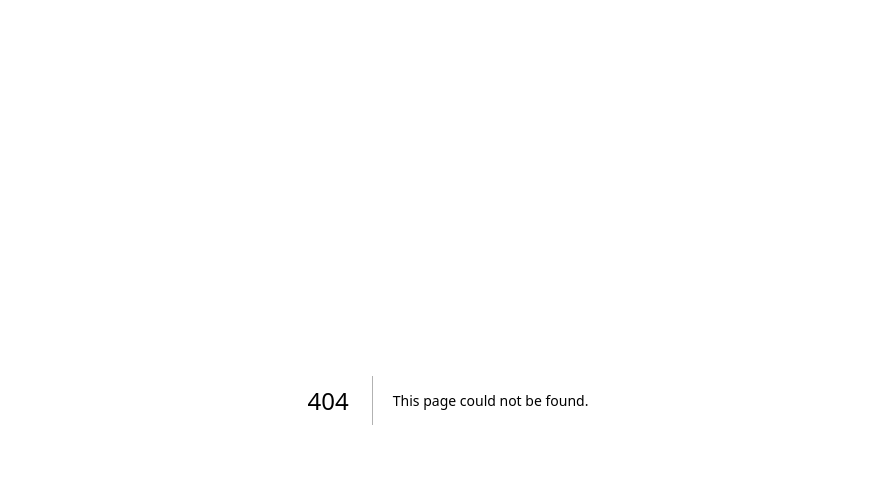
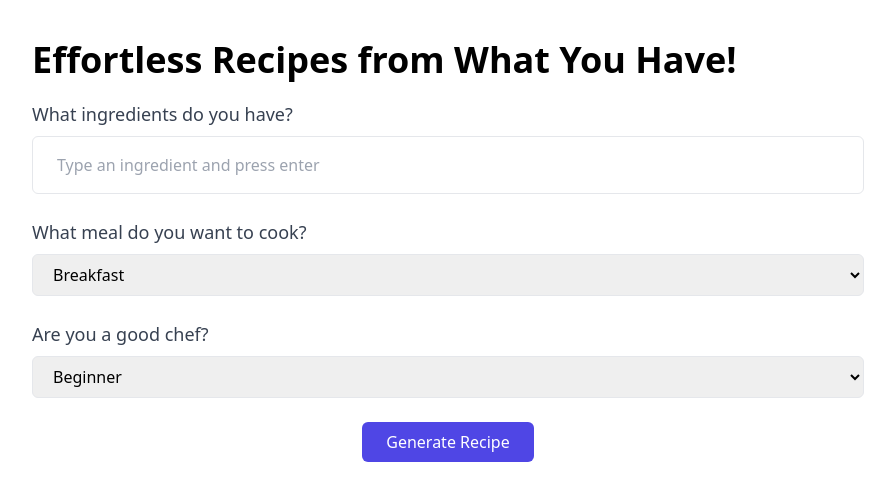
Before and after one commit to Nusa-Foods/web-client, a Next.js app: page /create-ai-recipe in a window 1280 px wide. Before the commit this address had no page. Shown: the top 500 px of the page, without its empty margins (192-1087 px from the left). Built offline with nearby package versions, Linux system fonts and the light colour scheme.

Commit message:
feat: create ai recipe paage

```diff
--- /dev/null
+++ b/src/app/create-ai-recipe/page.tsx
@@ -0,0 +1,123 @@
+"use client"
+
+import { ChangeEvent, FormEvent, KeyboardEvent, useState } from "react";
+
+export default function aiPage() {
+    const [ingredients, setIngredients] = useState<string[]>([]);
+    const [inputValue, setInputValue] = useState<string>("");
+
+    const handleKeyDown = (e: KeyboardEvent<HTMLInputElement>) => {
+        if (e.key === "Enter" && inputValue) {
+            setIngredients([...ingredients, inputValue]);
+            setInputValue("");
+        }
+    };
+
+    const removeIngredient = (ingredientToRemove: string) => {
+        setIngredients(ingredients.filter(ingredient => ingredient !== ingredientToRemove));
+    };
+
+    const handleInputChange = (e: ChangeEvent<HTMLInputElement>) => {
+        setInputValue(e.target.value);
+    };
+
+    const handleSubmit = (e: FormEvent<HTMLFormElement>) => {
+        e.preventDefault()
+        // console.log(ingredients, 'ingredients>>>')
+    };
+
+    return (
+        <div className="min-h-screen py-10">
+            <div className="container mx-auto px-4 lg:px-8 max-w-4xl">
+                <h1 className="text-2xl sm:text-3xl md:text-4xl lg:text-4xl font-bold mb-4 sm:mb-5">
+                    Effortless Recipes from What You Have!
+                </h1>
+
+
+                <form onSubmit={handleSubmit}>
+                    {/* Input 1: Ingredients */}
+                    <div className="mb-6">
+                        <label
+                            htmlFor="ingredients"
+                            className="block text-lg font-medium text-gray-700 mb-2"
+                        >
+                            What ingredients do you have?
+                        </label>
+                        <div className="w-full px-4 py-2 border rounded-md focus-within:ring-2 focus-within:ring-indigo-500">
+                            {ingredients.map((ingredient, index) => (
+                                <span
+                                    key={index}
+                                    className="inline-block bg-indigo-100 text-indigo-700 px-3 py-1 rounded-full text-sm font-medium mr-2 mb-2"
+                                >
+                                    {ingredient}
+                                    <button
+                                        type="button"
+                                        className="ml-2 text-indigo-500 hover:text-indigo-700"
+                                        onClick={() => removeIngredient(ingredient)}
+                                    >
+                                        &times;
+                                    </button>
+                                </span>
+                            ))}
+                            <input
+                                type="text"
+                                value={inputValue}
+                                onChange={handleInputChange}
+                                onKeyDown={handleKeyDown}
+                                placeholder="Type an ingredient and press enter"
+                                className="w-full p-2 outline-none border-none focus:outline-none focus:border-none"
+                            />
+                        </div>
+                    </div>
+
+                    {/* Input 2: Meal Type */}
+                    <div className="mb-6">
+                        <label
+                            htmlFor="meal"
+                            className="block text-lg font-medium text-gray-700 mb-2"
+                        >
+                            What meal do you want to cook?
+                        </label>
+                        <select
+                            id="meal"
+                            className="w-full px-4 py-2 border rounded-md focus:outline-none focus:ring-2 focus:ring-indigo-500"
+                        >
+                            <option disabled value="">Select your meal type</option>
+                            <option value="breakfast">Breakfast</option>
+                            <option value="lunch">Lunch</option>
+                            <option value="dinner">Dinner</option>
+                            <option value="snack">Snack</option>
+                            <option value="dessert">Dessert</option>
+                        </select>
+                    </div>
+
+                    {/* Input 3: Cooking Skill */}
+                    <div className="mb-6">
+                        <label
+                            htmlFor="chef"
+                            className="block text-lg font-medium text-gray-700 mb-2"
+                        >
+                            Are you a good chef?
+                        </label>
+                        <select
+                            id="chef"
+                            className="w-full px-4 py-2 border rounded-md focus:outline-none focus:ring-2 focus:ring-indigo-500"
+                        >
+                            <option disabled value="">Select your skill level</option>
+                            <option value="beginner">Beginner</option>
+                            <option value="intermediate">Intermediate</option>
+                            <option value="expert">Expert</option>
+                        </select>
+                    </div>
+
+                    {/* Submit Button */}
+                    <div className="text-center">
+                        <button className="bg-indigo-600 text-white font-medium py-2 px-6 rounded-md hover:bg-indigo-700 focus:outline-none focus:ring-2 focus:ring-indigo-500 w-full sm:w-auto">
+                            Generate Recipe
+                        </button>
+                    </div>
+                </form>
+            </div>
+        </div>
+    );
+}
```
